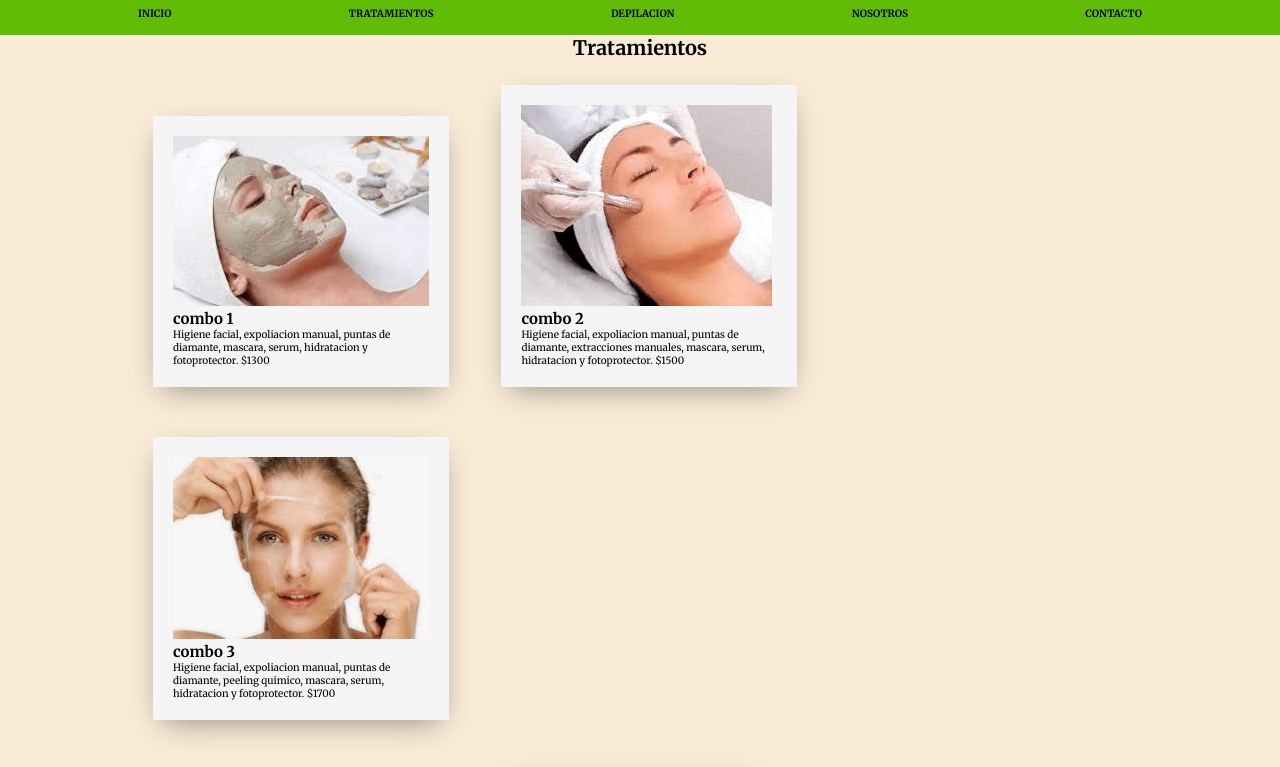
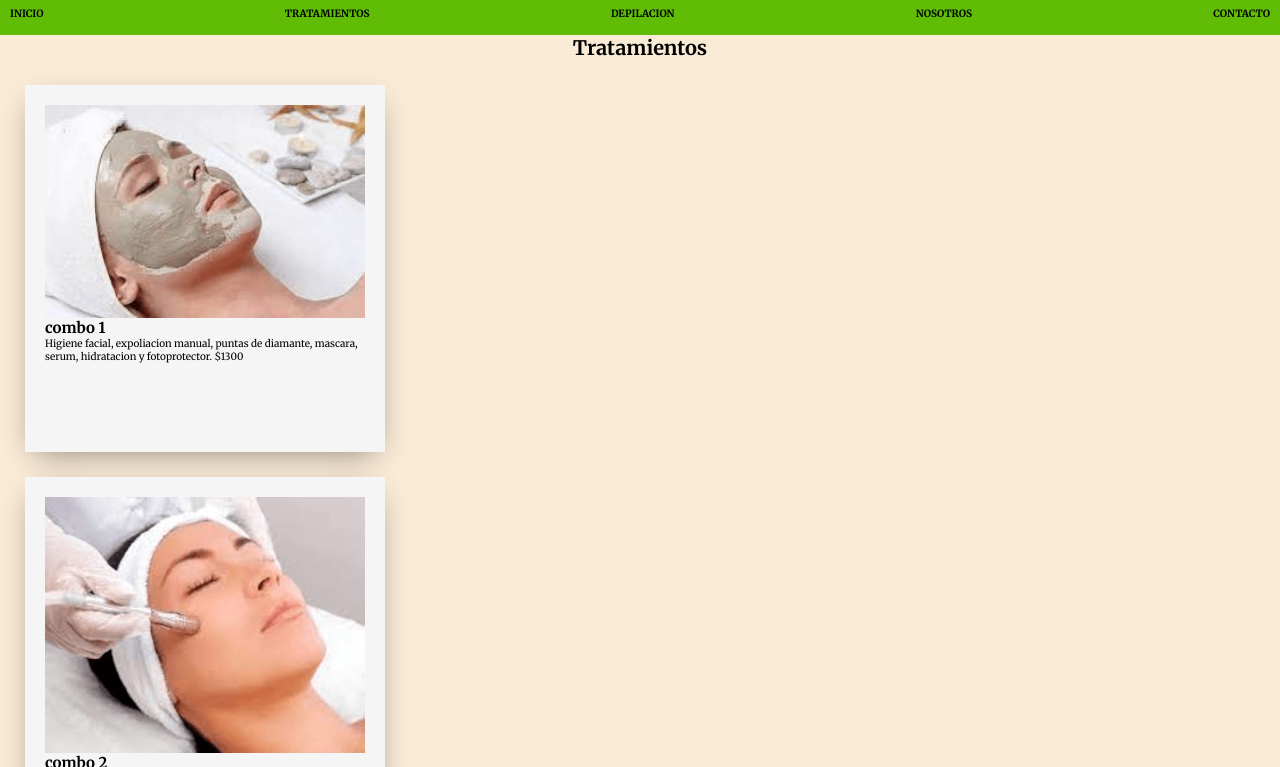
Before and after one commit to patoo15/preentrega2, a plain HTML site: page pages/tratamientos.html in a window 1280 px wide. Shown: the part 49-816 px from the top of the page. Drawn offline with Linux system fonts and the light colour scheme.

Commit message:
mejora css

```diff
--- a/stylecss/styles.css
+++ b/stylecss/styles.css
@@ -75,7 +75,7 @@ footer {
 .footer__icon {
   text-align: center;
 }
-.container {
+.containers {
   width: 80%;
   margin: 0 auto;
   max-width: 1320px;
@@ -95,16 +95,17 @@ footer {
   padding: 2rem;
   box-shadow: 0 10px 30px -10px rgba(0, 0, 0, 0.45);
   background: whitesmoke;
-  display: inline-block;
+  display: flex;
+  flex-direction: column;
 }
 .card.img {
   max-width: 100%;
+  align-self: center;
 }
 .card__container {
-  justify-content: baseline;
-  flex-direction: row;
-  align-items: stretch;
-  order: -1;
+  display: grid;
+  grid-template-columns: repeat(auto-fit, minmax(300px, 1fr));
+  grid-gap: 1rem;
 }
 /* contactenos*/
 .form {
```
Also changed, not shown: pages/contactenos.html (+7 -3 lines).
